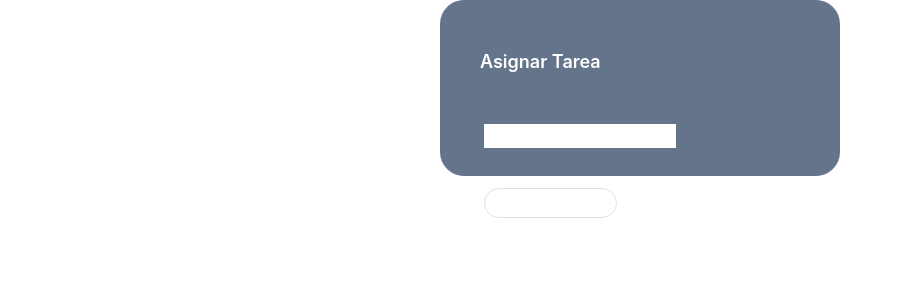
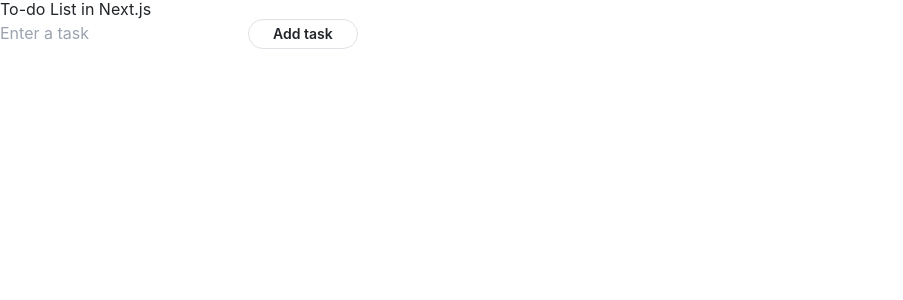
Before and after one commit to sofia2006-code/app, a Next.js app: page /tasks in a window 1280 px wide. Shown: the top 300 px of the page, without its empty margins (0-903 px from the left). Built offline with nearby package versions, Linux system fonts and the light colour scheme.

Commit message:
POST and HTML console.log

```diff
--- a/pages/tasks/index.js
+++ b/pages/tasks/index.js
@@ -1,6 +1,7 @@
 import styles from '../../styles/Home.module.css'
 import { useState } from 'react'
 
+/*
 function TasksPage() {
 
     const [task, setTask] = useState('')
@@ -16,12 +17,21 @@
         const data = await response.json()
         console.log(data)
     }
+
+    const deleteTask = async() => {
+        const response = await fetch('/api/configPomodoroPrisma', {
+            method: 'DELETE',
+            body
+        })
+    }
+
+
     // Sending a post as Data
 
 
     return (
     <>
-        <div class="m-auto w-[50vh] h-[20vh] min-h-[11em] flex flex-col rounded-[1.5em] bg-slate-500 text-white ">
+        <div class="m-auto w-[50vh] h-[40vh] min-h-[11em] flex flex-col rounded-[1.5em] bg-slate-500 text-white ">
                 <label class="ml-10 mt-5 flex mr-1 gap-5 text-lg text-white font-semibold">Asignar Tarea</label>
                 <input class="text-slate-500 w-[12em] mt-5 ml-11"type='text' value={task} onChange={e => setTask(e.target.value)}></input>
 
@@ -29,13 +39,78 @@
                 <button onClick={submitTask} className = 'mt-10 ml-11 px-4 py-1 text-sm text-white-600 font-semibold rounded-full border border-slate-200 hover:text-white hover:bg-slate-600 hover:border-transparent focus:outline-none focus:ring-2 focus:ring-slate-600 focus:ring-offset-2'>Submit Task</button>
 
             </div>
-
-
-
+            <p ></p>
         </div>
 
 
     </>
     )
 }
-export default TasksPage
+export default TasksPage*/
+
+export default function TasksPage() {
+  const [task, setTask] = useState('');
+  const [tasksArray, setTasksArray] = useState([]);
+
+  const submitTask = async() => {
+    const response = await fetch ('/api/configPomodoroPrisma', {
+        method: 'POST',
+        body: JSON.stringify({ dato: task, tipo: "tarea"}),
+         headers: {
+            'Content-Type': 'application/json'
+        }
+    })
+    const data = await response.json()
+    console.log(data)
+}
+
+  const inputChange = (e) => {
+    setTask(e.target.value);
+  };
+
+  const inputSubmit = (e) => {
+    e.preventDefault();
+    if (task.trim()) {
+      setTasksArray([...tasksArray, task]);
+      setTask('');
+    }
+    /*else if(task.trim()){
+        Preguntarle a nacho como hacer que te tire error cuando no escribis nada
+    }
+    */
+  };
+
+  const handleDelete = (index) => {
+    setTasksArray(tasksArray.filter((_, i) => i !== index));
+  };
+
+  /*
+  const deleteTask = async (task) => {
+      const response = await fetch('/api/configPomodoroPrisma', {
+          method: 'DELETE',
+      })
+      const data = await response.json()
+      console.log(data)
+      fetchtasks()
+      https://www.youtube.com/watch?v=je8jPi8KOY4 ==> tutorial de DELETE method
+  }*/
+
+
+  return (
+    <div>
+      <h1 > To-do List in Next.js </h1>
+      <form onSubmit={inputSubmit}>
+        <input type="text" value={task} onChange={inputChange} placeholder="Enter a task" />
+        <button onClick={submitTask} type="submit" className = ' px-4 py-1 text-sm text-white-600 font-semibold rounded-full border border-slate-200 hover:text-white hover:bg-slate-600 hover:border-transparent focus:outline-none focus:ring-2 focus:ring-slate-600 focus:ring-offset-2'>Add task</button>
+      </form>
+      <ul>
+        {tasksArray.map((task, index) => (
+          <li key={index}>
+            {task}
+            <button onClick={() => handleDelete(index)}>Delete</button>
+          </li>
+        ))}
+      </ul>
+    </div>
+  );
+}
--- a/public/firebase-messaging-sw.js
+++ b/public/firebase-messaging-sw.js
@@ -10,7 +10,7 @@
   messagingSenderId: "483956566609",
   appId: "1:483956566609:web:1b9cf5c78dec8520f3a670"
 };
-
+/*
 function requestPermission() {
   console.log("Requesting permission...");
   Notification.requestPermission().then((permission) => {
@@ -35,4 +35,4 @@
   });
 }
 
-requestPermission();
+requestPermission();*/
```
Also changed, not shown: pages/api/tasks/index.js (+7 -1 lines).
